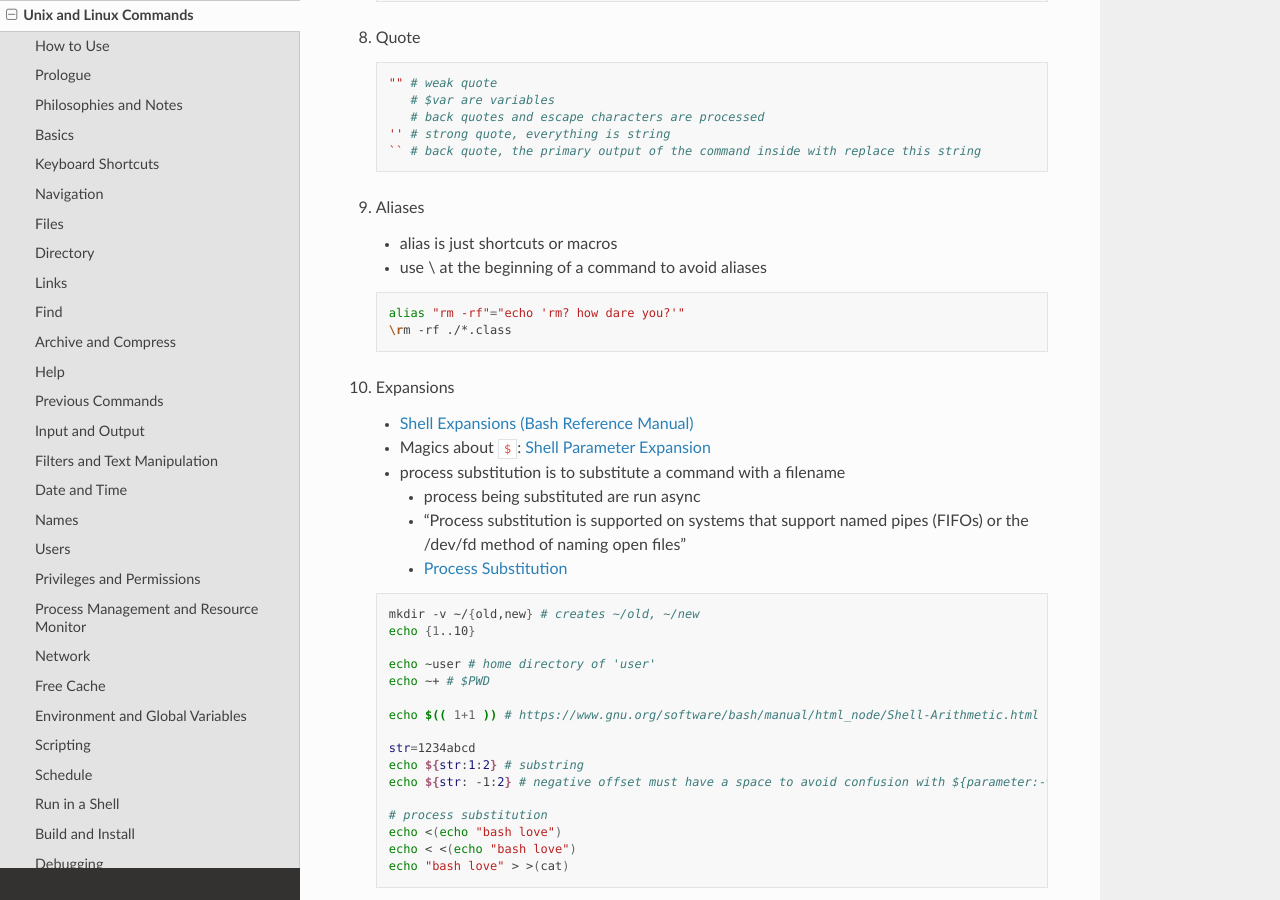
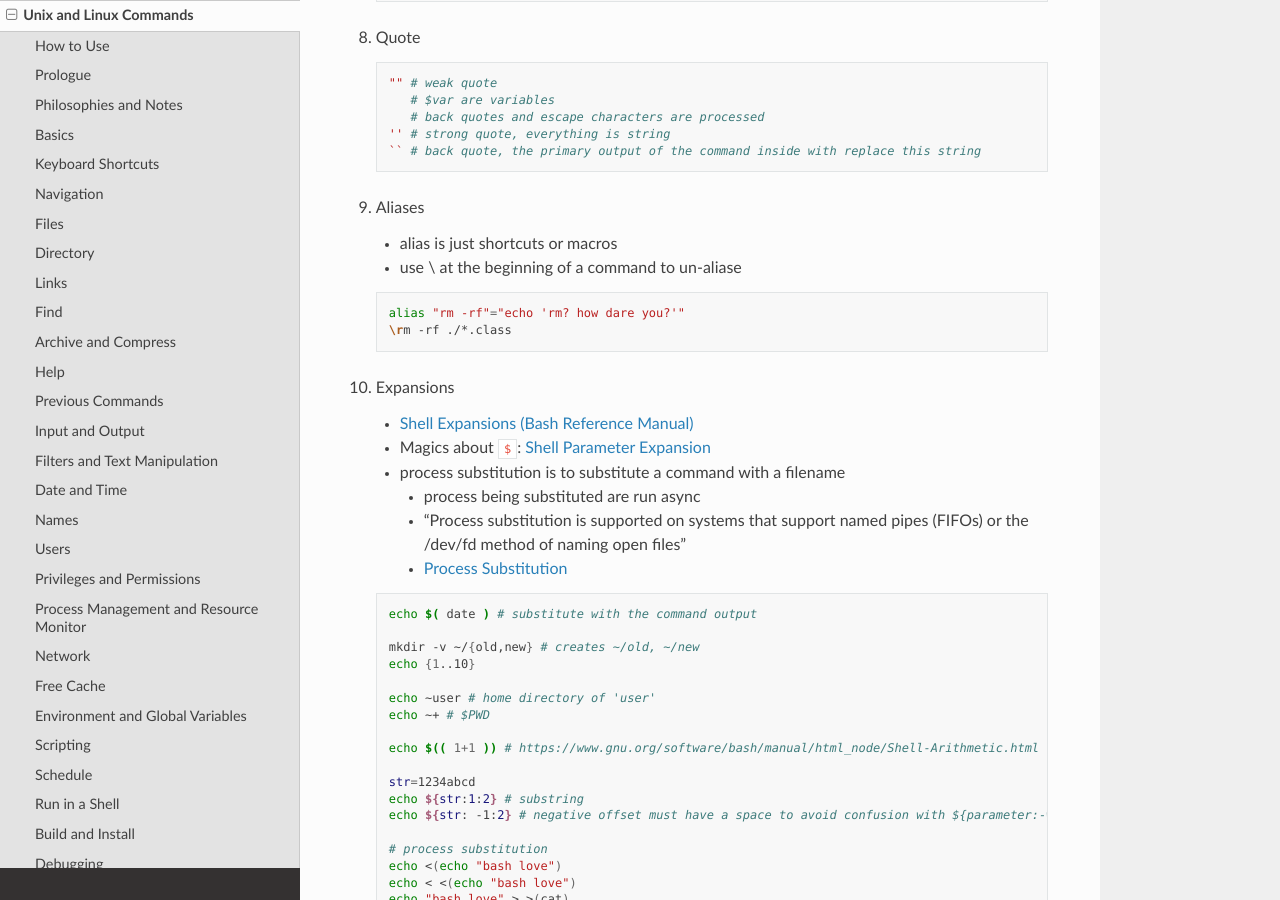
Before and after one commit to snowme34/snowme34.com, a Sphinx documentation site: the page built from docs/source/reference/commands/unix-and-linux-commands.md, in a window 1280 px wide and 900 px high, scrolled down 4448 px. Built offline with Sphinx 7.4.7 and the Read the Docs theme 2.0.0, drawn with Linux system fonts in a browser that asks for light colours; some of the changed text lies outside the part shown.

Commit message:
upate unix cmd

````diff
--- a/docs/source/reference/commands/unix-and-linux-commands.md
+++ b/docs/source/reference/commands/unix-and-linux-commands.md
@@ -219,7 +219,7 @@ man bash
 9. Aliases
 
     * alias is just shortcuts or macros
-    * use \\ at the beginning of a command to avoid aliases
+    * use \\ at the beginning of a command to un-aliase
 
     ```bash
     alias "rm -rf"="echo 'rm? how dare you?'"
@@ -236,6 +236,8 @@ man bash
         * [Process Substitution](https://www.tldp.org/LDP/abs/html/process-sub.html)
 
     ```bash
+    echo $( date ) # substitute with the command output
+
     mkdir -v ~/{old,new} # creates ~/old, ~/new
     echo {1..10}
 
````
Also changed, not shown: other parts of docs/source/reference/commands/unix-and-linux-commands.md (+1 -1 lines).
